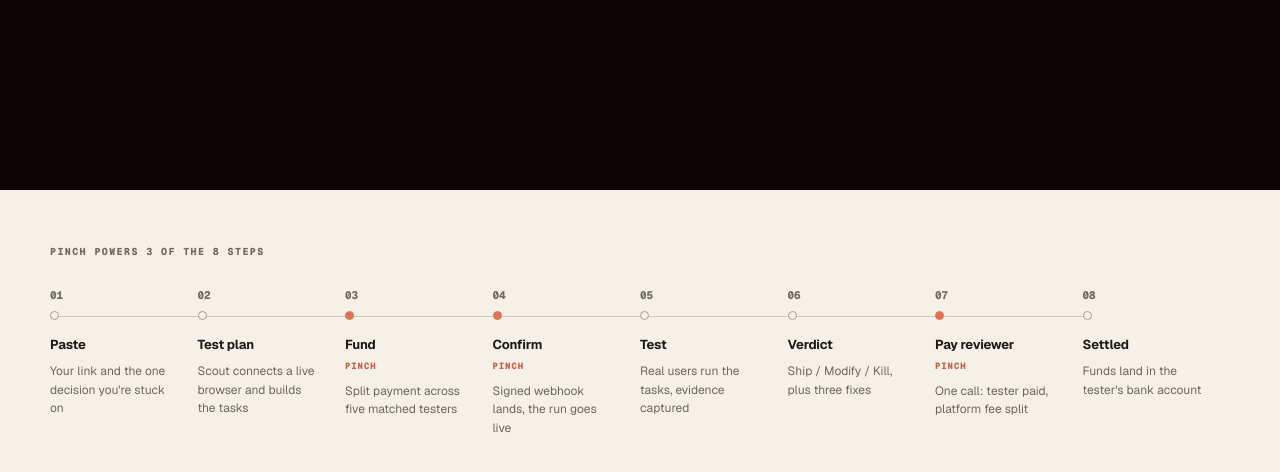
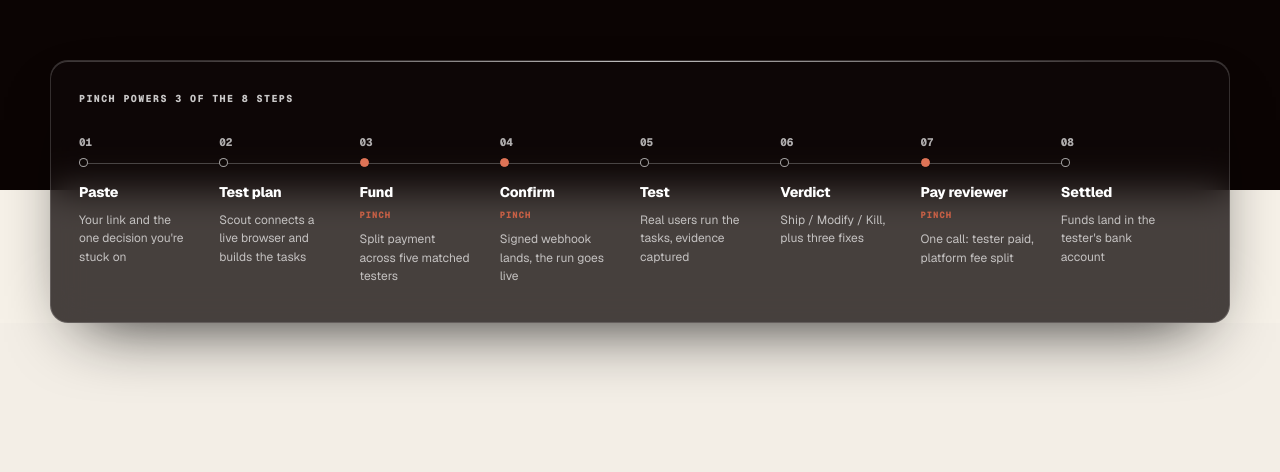
Before and after one commit to PRABHMANNAT/playground, a Next.js app: page / in a window 1280 px wide. Shown: the part 1210-1682 px from the top of the page. After the commit the page ends 1597 px from the top, so only its background shows below. Built offline with nearby package versions, Linux system fonts and the light colour scheme.

Commit message:
Refine landing workflow placement

```diff
--- a/app/landing.css
+++ b/app/landing.css
@@ -404,13 +404,6 @@
   color: #fff;
 }
 
-.landing-trust {
-  display: block;
-  margin: 28px 0 0;
-  color: rgba(255, 255, 255, 0.68);
-  font-size: 13px;
-}
-
 .landing-hero .landing-btn--secondary {
   border-color: rgba(255, 255, 255, 0.34);
   background: rgba(10, 5, 4, 0.35);
@@ -781,12 +774,42 @@
 /* Workflow */
 
 .landing-flow {
-  padding: 54px 0 82px;
+  position: relative;
+  z-index: 3;
+  overflow: hidden;
+  margin-top: -130px;
+  margin-bottom: 64px;
+  padding: 30px 28px 36px;
+  border: 1px solid rgba(255, 255, 255, 0.16);
+  border-radius: 18px;
+  background: rgba(15, 9, 8, 0.76);
+  box-shadow:
+    0 1px 0 rgba(255, 255, 255, 0.2) inset,
+    0 28px 70px -32px rgba(0, 0, 0, 0.94);
+  backdrop-filter: blur(18px) saturate(120%);
+  -webkit-backdrop-filter: blur(18px) saturate(120%);
+  scroll-margin-top: 96px;
+}
+
+.landing-flow::before {
+  position: absolute;
+  top: 0;
+  right: 12%;
+  left: 12%;
+  height: 1px;
+  background: linear-gradient(
+    90deg,
+    transparent,
+    rgba(255, 255, 255, 0.68),
+    transparent
+  );
+  content: "";
+  pointer-events: none;
 }
 
 .landing-flow__eyebrow {
   margin: 0 0 28px;
-  color: var(--landing-subtle);
+  color: rgba(255, 255, 255, 0.78);
   font-family: var(--font-geist-mono), monospace;
   font-size: 10px;
   font-weight: 750;
@@ -815,7 +838,7 @@
   left: 5px;
   width: 100%;
   height: 1px;
-  background: var(--landing-line-strong);
+  background: rgba(255, 255, 255, 0.24);
   content: "";
 }
 
@@ -832,7 +855,7 @@
 }
 
 .landing-flow__index {
-  color: var(--landing-subtle);
+  color: rgba(255, 255, 255, 0.68);
   font-family: var(--font-geist-mono), monospace;
   font-size: 11px;
   font-weight: 750;
@@ -842,9 +865,9 @@
   display: block;
   width: 9px;
   height: 9px;
-  border: 1px solid #a99d8d;
+  border: 1px solid rgba(255, 255, 255, 0.62);
   border-radius: 999px;
-  background: var(--landing-canvas);
+  background: rgba(15, 9, 8, 0.96);
 }
 
 .landing-flow__pinch-step .landing-flow__dot {
@@ -859,9 +882,9 @@
 
 .landing-flow__label {
   display: block;
-  color: var(--landing-ink);
-  font-size: 13px;
-  font-weight: 700;
+  color: #fff;
+  font-size: 14px;
+  font-weight: 720;
   letter-spacing: -0.015em;
 }
 
@@ -877,14 +900,24 @@
 
 .landing-flow__copy {
   margin: 8px 0 0;
-  color: var(--landing-muted);
+  color: rgba(255, 255, 255, 0.68);
   font-size: 12px;
   line-height: 1.55;
+}
+
+@supports not (backdrop-filter: blur(18px)) {
+  .landing-flow {
+    background: rgba(15, 9, 8, 0.96);
+  }
 }
 
 /* Responsive */
 
 @media (max-width: 1100px) {
+  .landing-flow {
+    margin-top: -110px;
+  }
+
   .landing-flow ol {
     grid-template-columns: repeat(4, minmax(0, 1fr));
     row-gap: 38px;
@@ -923,6 +956,11 @@
 }
 
 @media (max-width: 700px) {
+  .landing-flow {
+    margin-top: -64px;
+    padding: 26px 22px 14px;
+  }
+
   .landing-flow__eyebrow {
     margin-bottom: 24px;
   }
@@ -1061,11 +1099,6 @@
     margin-top: 18px;
   }
 
-  .landing-trust {
-    margin-top: 14px;
-    font-size: 11px;
-  }
-
   .landing-preview {
     display: block;
   }
@@ -1105,7 +1138,7 @@
   }
 
   .landing-flow {
-    padding-bottom: 64px;
+    margin-bottom: 36px;
   }
 }
 
--- a/components/landing/LandingPage.tsx
+++ b/components/landing/LandingPage.tsx
@@ -135,9 +135,6 @@ export function LandingPage() {
                   Earn as a tester →
                 </Link>
               </div>
-              <p className="landing-trust">
-                — A$199 · 5 testers · results in 24 hours
-              </p>
             </div>
 
             <article className="landing-preview">
```
